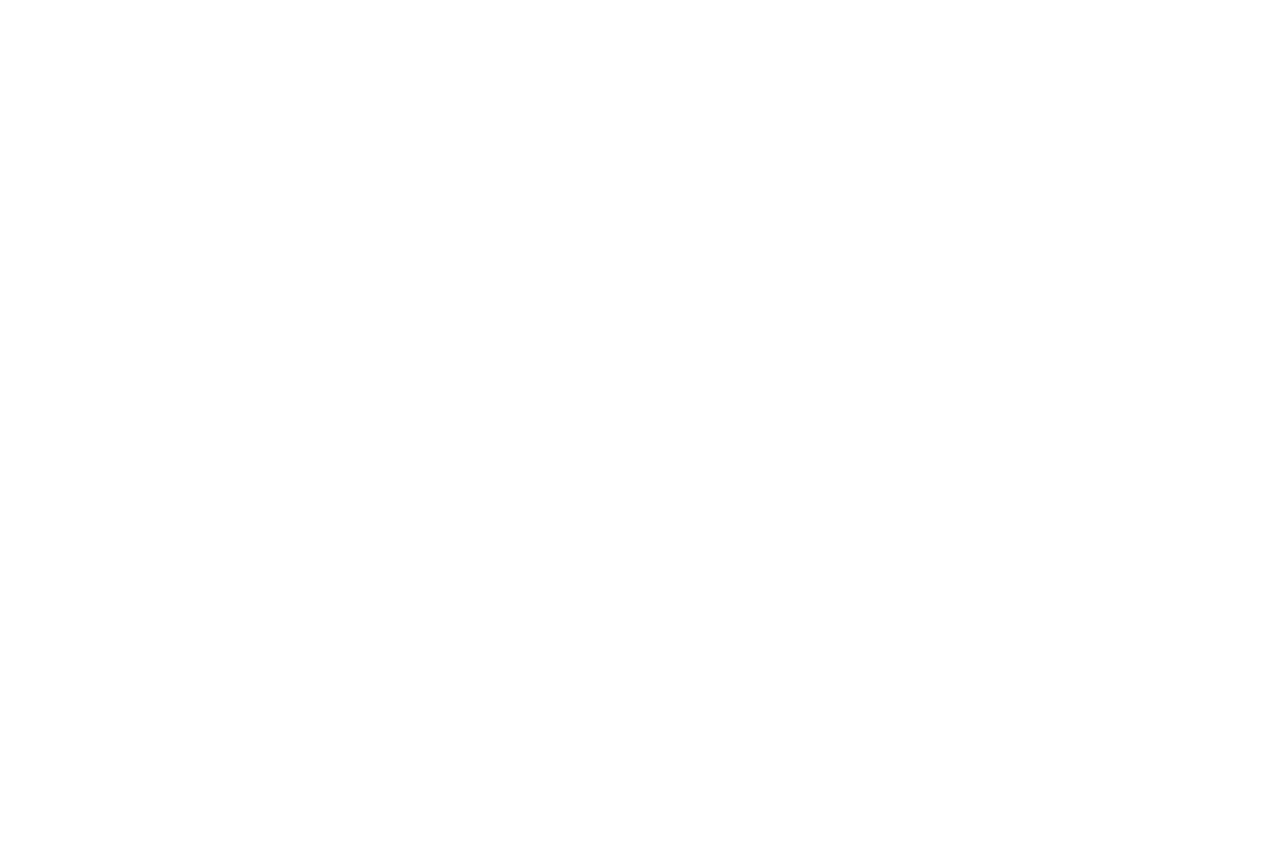
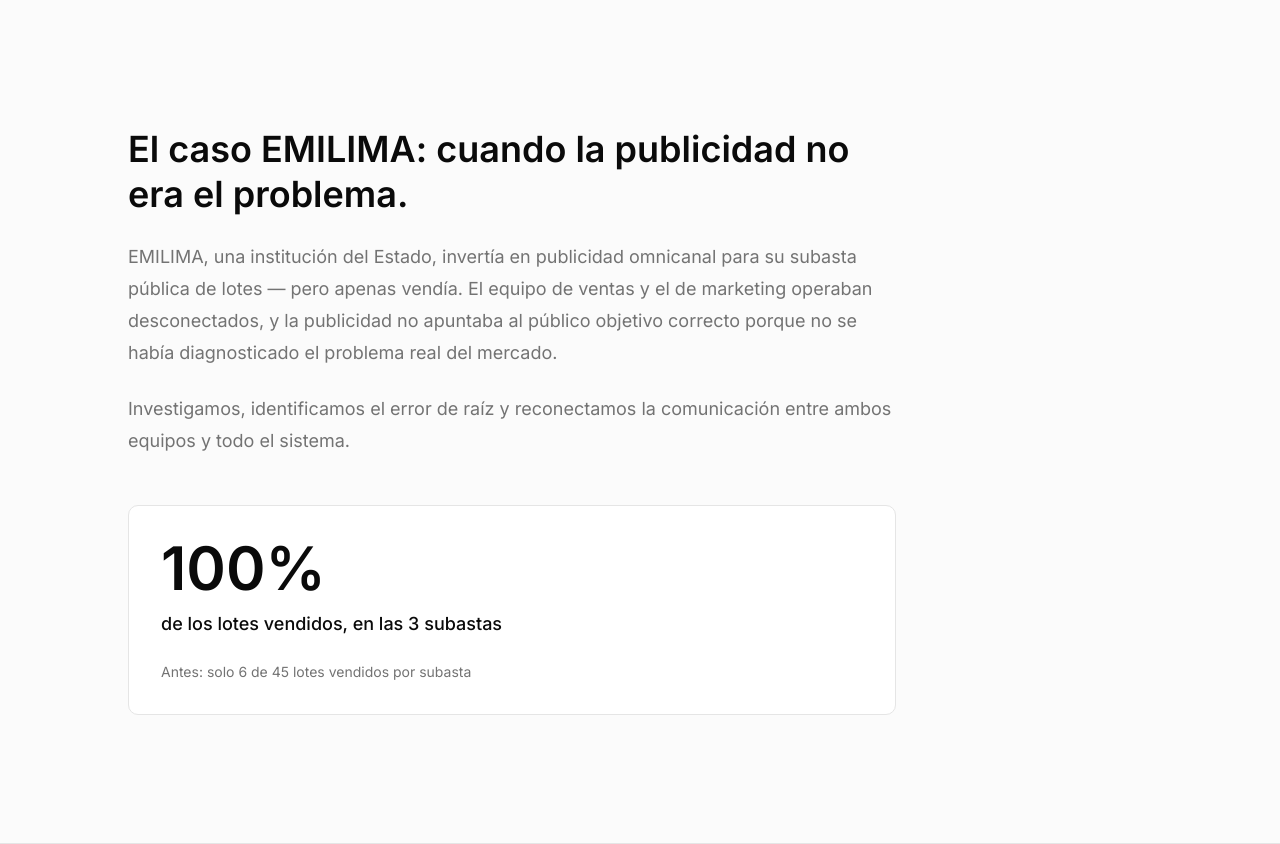
Before and after one commit to Promarketing2026/web, a Next.js app: page / in a window 1280 px wide. Shown: the part 3180-4024 px from the top of the page. Before the commit the page ends 3178 px from the top, so only its background shows below. Built offline with nearby package versions, Linux system fonts and the light colour scheme.

Commit message:
Crear prueba social EMILIMA

```diff
--- a/app/page.tsx
+++ b/app/page.tsx
@@ -1,6 +1,7 @@
 import { Education } from "@/components/education";
 import { Hero } from "@/components/hero";
 import { Problem } from "@/components/problem";
+import { SocialProof } from "@/components/social-proof";
 import { Solution } from "@/components/solution";
 
 export default function Home() {
@@ -10,6 +11,7 @@
       <Problem />
       <Education />
       <Solution />
+      <SocialProof />
     </>
   );
 }
--- /dev/null
+++ b/components/social-proof.tsx
@@ -0,0 +1,45 @@
+export function SocialProof() {
+  return (
+    <section
+      aria-labelledby="social-proof-title"
+      className="border-y border-border bg-muted/40 px-6 py-24 sm:px-10 sm:py-32"
+    >
+      <div className="mx-auto flex max-w-5xl flex-col gap-12">
+        <div className="max-w-3xl space-y-6">
+          <h2
+            id="social-proof-title"
+            className="text-3xl leading-tight font-semibold text-foreground sm:text-4xl"
+          >
+            El caso EMILIMA: cuando la publicidad no era el problema.
+          </h2>
+          <p className="text-lg leading-8 text-muted-foreground">
+            EMILIMA, una institución del Estado, invertía en publicidad
+            omnicanal para su subasta pública de lotes — pero apenas vendía. El
+            equipo de ventas y el de marketing operaban desconectados, y la
+            publicidad no apuntaba al público objetivo correcto porque no se
+            había diagnosticado el problema real del mercado.
+          </p>
+          <p className="text-lg leading-8 text-muted-foreground">
+            Investigamos, identificamos el error de raíz y reconectamos la
+            comunicación entre ambos equipos y todo el sistema.
+          </p>
+        </div>
+
+        <article
+          aria-label="Resultado de las subastas de EMILIMA"
+          className="max-w-3xl rounded-lg border border-border bg-card p-6 sm:p-8"
+        >
+          <p className="text-6xl leading-none font-semibold text-foreground">
+            100%
+          </p>
+          <p className="mt-3 text-lg font-medium text-foreground">
+            de los lotes vendidos, en las 3 subastas
+          </p>
+          <p className="mt-6 text-sm text-muted-foreground">
+            Antes: solo 6 de 45 lotes vendidos por subasta
+          </p>
+        </article>
+      </div>
+    </section>
+  );
+}
```
Also changed, not shown: 2 other files (tests, documents, lock files or other folders).
